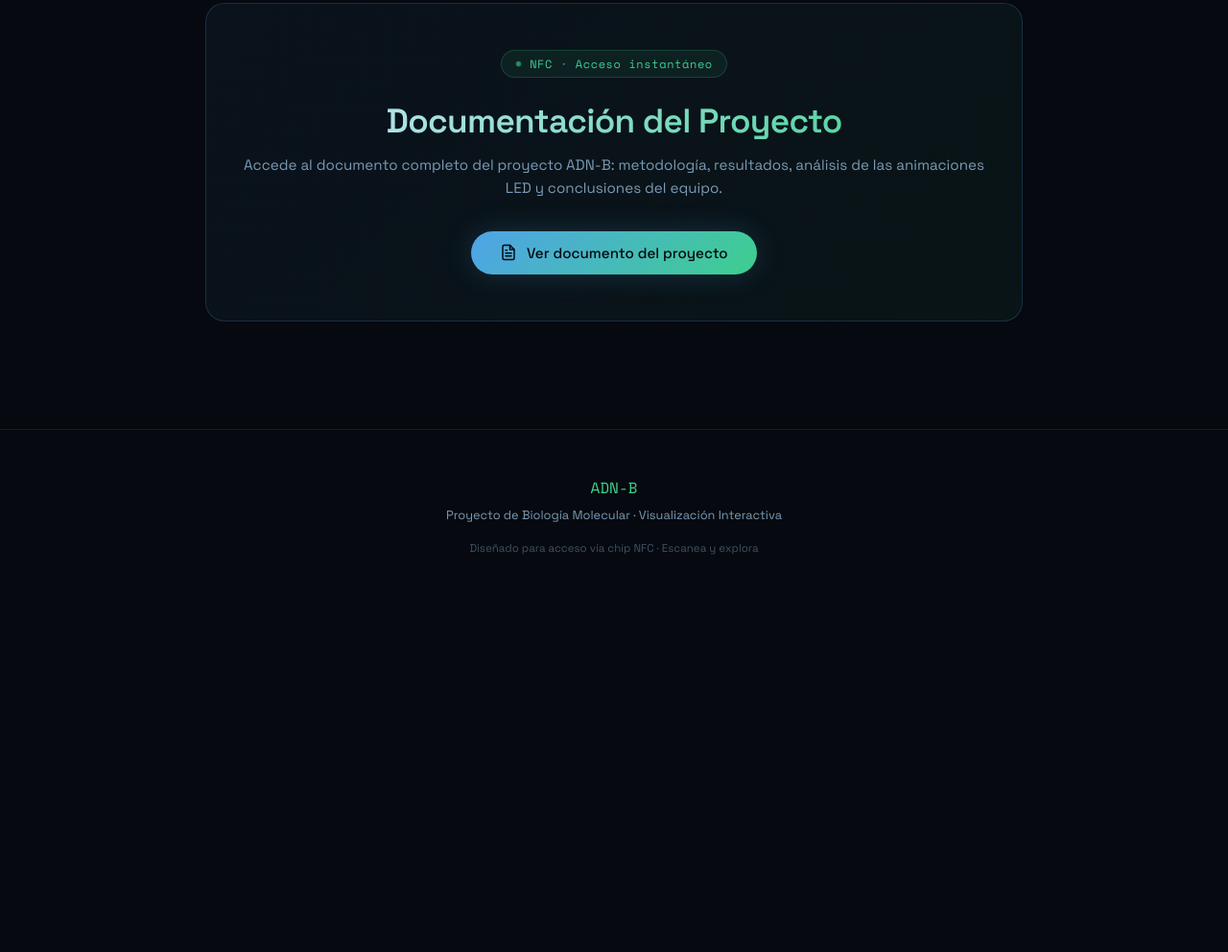
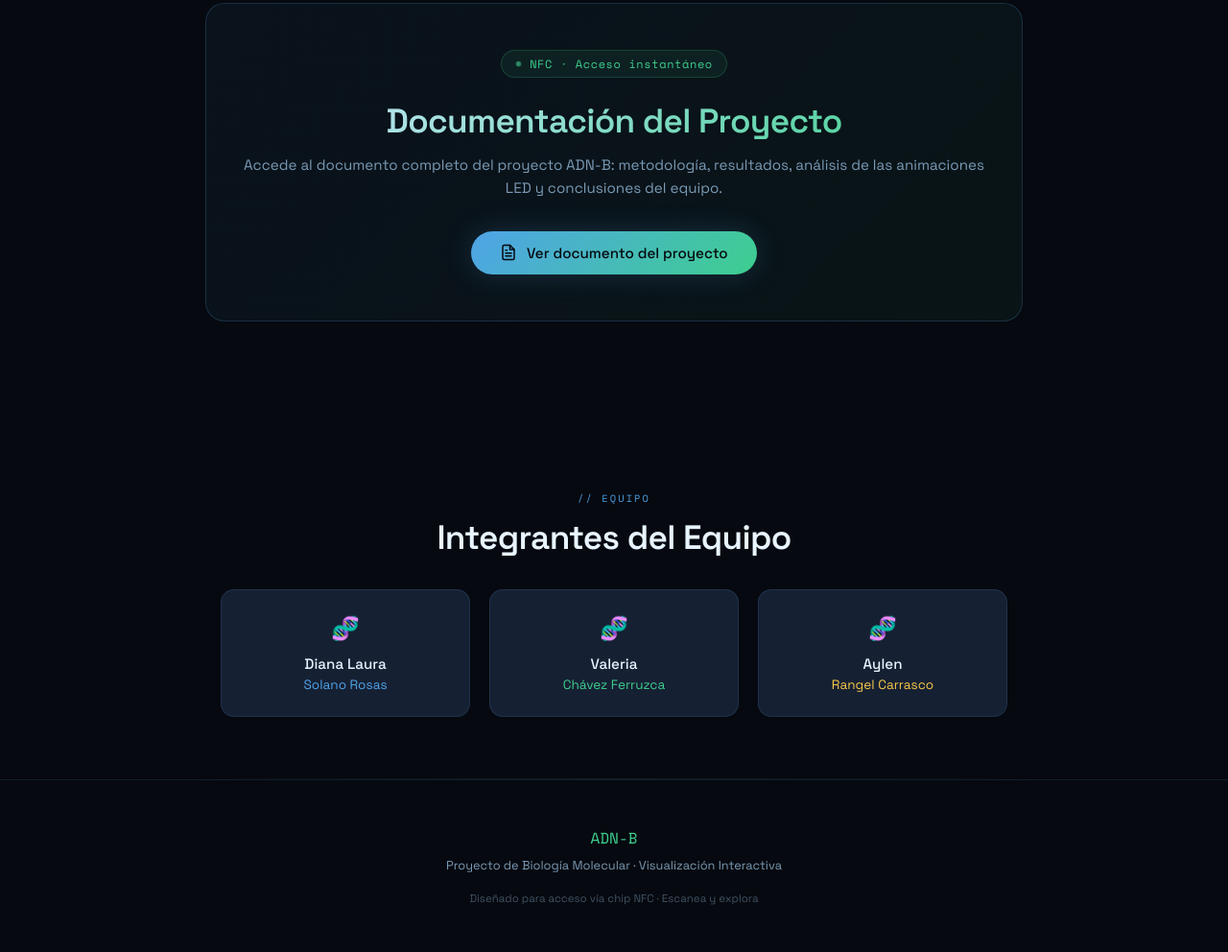
Before and after one commit to xLander43/adn-b, a plain HTML site: page index.html in a window 1280 px wide. Shown: the part 3980-4972 px from the top of the page at 96% size. Before the commit the page ends 4607 px from the top, so only its background shows below. Drawn offline with nearby package versions, Linux system fonts and the light colour scheme.

Commit message:
Agregar seccion de integrantes del equipo

```diff
--- a/index.html
+++ b/index.html
@@ -748,6 +748,30 @@
   </div>
 </section>
 
+<section style="padding: 4rem 1.5rem; max-width: 900px; margin: 0 auto; text-align: center;">
+  <span class="section-tag" style="display:block; margin-bottom:0.8rem;">// equipo</span>
+  <h2 style="margin-bottom: 2rem;">Integrantes del Equipo</h2>
+  <div style="display:flex; flex-wrap:wrap; gap:1.25rem; justify-content:center;">
+    <div style="background:var(--surface); border:1px solid var(--border); border-radius:14px; padding:1.5rem 2rem; min-width:200px; flex:1; max-width:260px;">
+      <div style="font-size:1.5rem; margin-bottom:0.75rem;">🧬</div>
+      <div style="font-size:0.95rem; font-weight:500; color:var(--text); margin-bottom:0.3rem;">Diana Laura</div>
+      <div style="font-size:0.85rem; color:var(--accent-blue);">Solano Rosas</div>
+    </div>
+    <div style="background:var(--surface); border:1px solid var(--border); border-radius:14px; padding:1.5rem 2rem; min-width:200px; flex:1; max-width:260px;">
+      <div style="font-size:1.5rem; margin-bottom:0.75rem;">🧬</div>
+      <div style="font-size:0.95rem; font-weight:500; color:var(--text); margin-bottom:0.3rem;">Valeria</div>
+      <div style="font-size:0.85rem; color:var(--accent-green);">Chávez Ferruzca</div>
+    </div>
+    <div style="background:var(--surface); border:1px solid var(--border); border-radius:14px; padding:1.5rem 2rem; min-width:200px; flex:1; max-width:260px;">
+      <div style="font-size:1.5rem; margin-bottom:0.75rem;">🧬</div>
+      <div style="font-size:0.95rem; font-weight:500; color:var(--text); margin-bottom:0.3rem;">Aylen</div>
+      <div style="font-size:0.85rem; color:var(--accent-yellow);">Rangel Carrasco</div>
+    </div>
+  </div>
+</section>
+
+<hr class="divider">
+
 <footer>
   <span class="footer-logo">ADN-B</span>
   Proyecto de Biología Molecular · Visualización Interactiva
```
